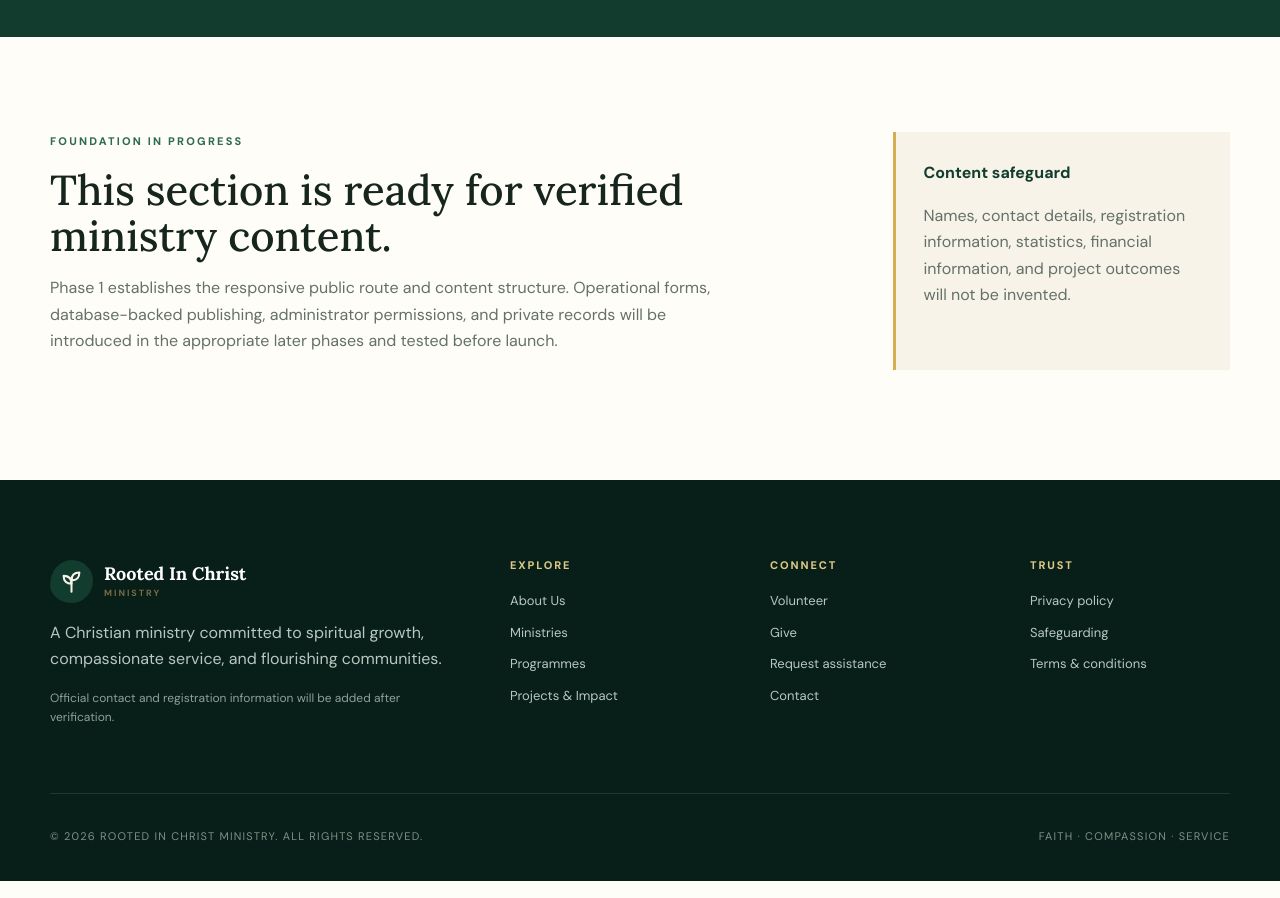
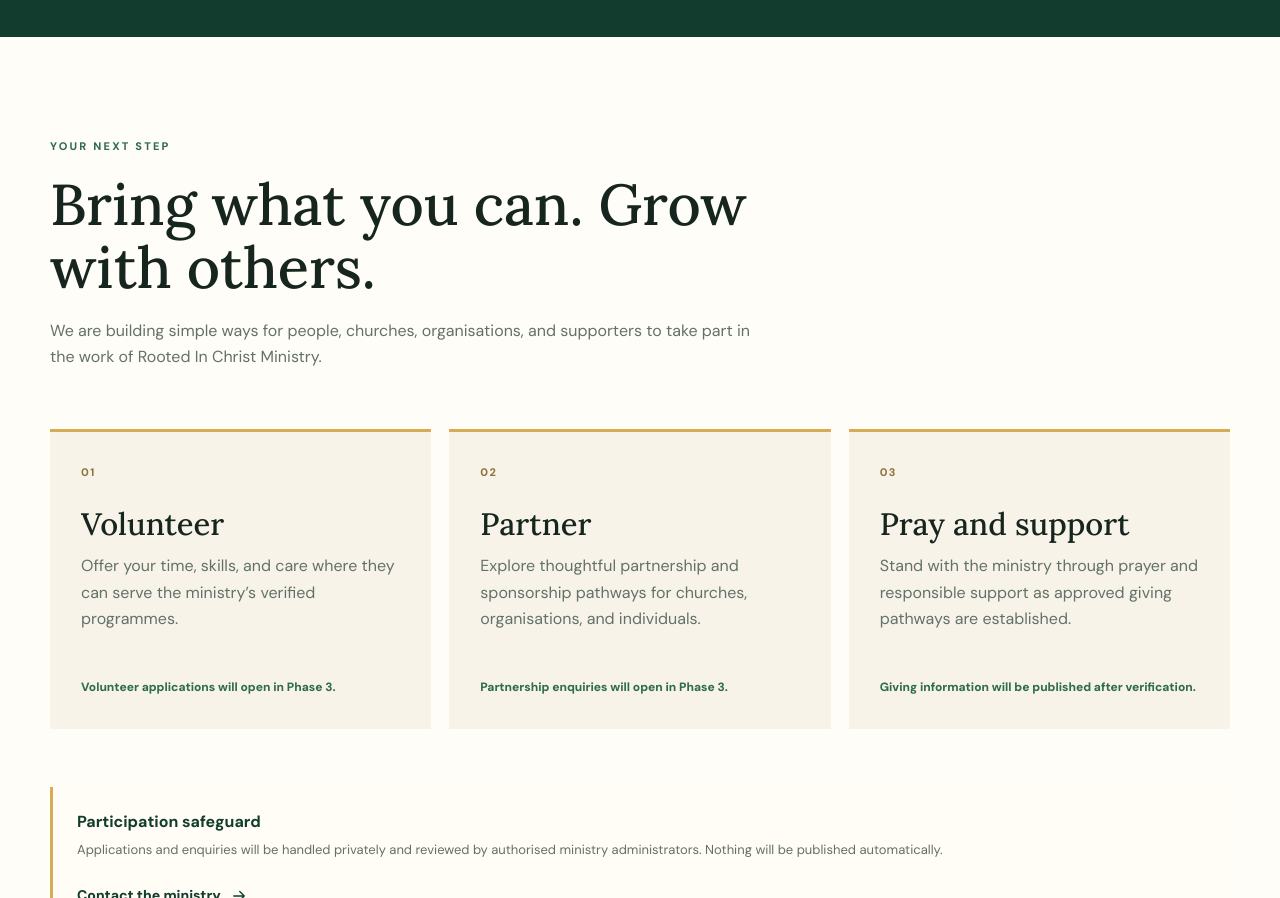
Before and after one commit to atevans1/rootedinchristmin, a Next.js app: page /get-involved in a window 1280 px wide. Shown: the part 540-1438 px from the top of the page. Built offline with nearby package versions, Linux system fonts and the light colour scheme.

Commit message:
Build Get Involved page
Build Get Involved page

```diff
--- /dev/null
+++ b/app/get-involved/page.tsx
@@ -0,0 +1,5 @@
+import Link from "next/link";
+import { Icon } from "@/components/icon";
+export const metadata = { title: "Get Involved", description: "Find ways to serve and partner with Rooted In Christ Ministry." };
+const pathways = [["Volunteer", "Offer your time, skills, and care where they can serve the ministry’s verified programmes.", "Volunteer applications will open in Phase 3."], ["Partner", "Explore thoughtful partnership and sponsorship pathways for churches, organisations, and individuals.", "Partnership enquiries will open in Phase 3."], ["Pray and support", "Stand with the ministry through prayer and responsible support as approved giving pathways are established.", "Giving information will be published after verification."]];
+export default function GetInvolvedPage() { return <main id="main-content" className="simple-page"><section className="page-hero"><div className="container"><p className="eyebrow light">Get involved</p><h1>There is a place for you to serve.</h1><p>Meaningful participation begins with clear expectations, respectful pathways, and shared purpose.</p></div></section><section className="container involvement-page"><div className="stories-intro"><p className="eyebrow">Your next step</p><h2>Bring what you can. Grow with others.</h2><p>We are building simple ways for people, churches, organisations, and supporters to take part in the work of Rooted In Christ Ministry.</p></div><div className="pathway-grid">{pathways.map(([title, description, state], index) => <article key={title}><span className="pathway-number">0{index + 1}</span><h3>{title}</h3><p>{description}</p><span className="pathway-state">{state}</span></article>)}</div><div className="involvement-note"><strong>Participation safeguard</strong><p>Applications and enquiries will be handled privately and reviewed by authorised ministry administrators. Nothing will be published automatically.</p><Link href="/contact" className="arrow-link">Contact the ministry <Icon name="arrow" size={18} /></Link></div></section></main>; }
--- a/app/globals.css
+++ b/app/globals.css
@@ -182,6 +182,17 @@ h1,h2,h3 { font-family:var(--font-serif),serif; font-weight:500; line-height:1.0
 .events-empty h3 { font-size:35px; margin:7px 0 12px; }
 .events-empty>p:not(.eyebrow) { color:var(--muted); max-width:500px; margin:0 auto; }
 .events-empty .arrow-link { justify-content:center; }
+.involvement-page { padding-top:100px; padding-bottom:120px; }
+.pathway-grid { display:grid; grid-template-columns:repeat(3,1fr); gap:18px; margin-top:58px; }
+.pathway-grid article { background:var(--cream); border-top:3px solid var(--gold); padding:31px; min-height:300px; display:flex; flex-direction:column; }
+.pathway-number { color:#8c743c; font-size:11px; font-weight:800; letter-spacing:.13em; }
+.pathway-grid h3 { font-size:31px; margin:26px 0 13px; }
+.pathway-grid p { color:var(--muted); margin:0; }
+.pathway-state { color:var(--leaf); margin-top:auto; padding-top:25px; font-size:12px; font-weight:800; }
+.involvement-note { margin-top:58px; background:#fffdf5; border-left:3px solid var(--gold); padding:22px 24px; }
+.involvement-note strong { color:var(--forest); }
+.involvement-note p { color:var(--muted); font-size:13px; margin:4px 0 8px; }
+@media (max-width:760px) { .involvement-page { padding-top:72px; padding-bottom:85px; } .pathway-grid { grid-template-columns:1fr; margin-top:38px; } }
 @media (max-width:760px) { .events-page { padding-top:72px; padding-bottom:85px; } .events-empty { padding:48px 22px; } }
 @media (max-width:760px) { .stories-page { padding-top:72px; padding-bottom:85px; } .stories-empty { padding:48px 22px; } }
 @media (max-width:760px) { .about-page { padding-top:72px; padding-bottom:85px; } .about-purpose,.values-grid { grid-template-columns:1fr; } .about-purpose { margin:55px 0 75px; } .values-grid { gap:28px; } }
```
